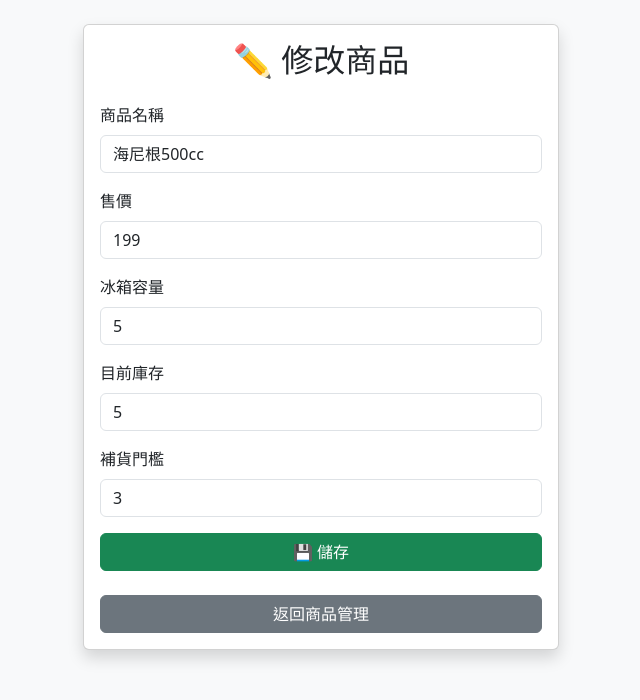
After one commit to pojen22/qinxiang-store, a Flask app: page /edit/1 in a window 1280 px wide. The commit adds this page. Shown: the top 700 px of the page, without its empty margins (319-959 px from the left). Run offline with Flask 3, Linux system fonts and the light colour scheme; data comes from the database, SQL or seed files in the repository.

Commit message:
新增 Web 商品修改

```diff
--- a/web/app.py
+++ b/web/app.py
@@ -135,6 +135,7 @@ def products():
 
     cursor.execute("""
     SELECT
+        id,
         name,
         price,
         fridge_now
@@ -151,5 +152,63 @@ def products():
         rows=rows
     )
 
+@app.route("/edit/<int:id>", methods=["GET", "POST"])
+def edit(id):
+
+    conn = sqlite3.connect(DATABASE)
+    cursor = conn.cursor()
+
+    if request.method == "POST":
+
+        name = request.form["name"]
+        price = request.form["price"]
+        fridge_max = request.form["fridge_max"]
+        fridge_now = request.form["fridge_now"]
+        restock_threshold = request.form["restock_threshold"]
+
+        cursor.execute("""
+        UPDATE products
+        SET
+            name=?,
+            price=?,
+            fridge_max=?,
+            fridge_now=?,
+            restock_threshold=?
+        WHERE id=?
+        """, (
+            name,
+            price,
+            fridge_max,
+            fridge_now,
+            restock_threshold,
+            id
+        ))
+
+        conn.commit()
+        conn.close()
+
+        return redirect("/products")
+
+    cursor.execute("""
+    SELECT
+        id,
+        name,
+        price,
+        fridge_max,
+        fridge_now,
+        restock_threshold
+    FROM products
+    WHERE id=?
+    """, (id,))
+
+    row = cursor.fetchone()
+
+    conn.close()
+
+    return render_template(
+        "edit.html",
+        row=row
+    )
+
 if __name__ == "__main__":
     app.run(debug=True)
--- /dev/null
+++ b/web/templates/edit.html
@@ -0,0 +1,94 @@
+<!DOCTYPE html>
+<html lang="zh-TW">
+
+<head>
+    <meta charset="UTF-8">
+    <meta name="viewport" content="width=device-width, initial-scale=1">
+    <title>修改商品</title>
+
+    <link href="https://cdn.jsdelivr.net/npm/bootstrap@5.3.7/dist/css/bootstrap.min.css" rel="stylesheet">
+</head>
+
+<body class="bg-light">
+
+<div class="container py-4" style="max-width:500px;">
+
+<div class="card shadow">
+
+<div class="card-body">
+
+<h2 class="text-center mb-4">
+
+✏️ 修改商品
+
+</h2>
+
+<form method="post">
+
+<label class="form-label">商品名稱</label>
+
+<input
+class="form-control mb-3"
+name="name"
+value="{{ row[1] }}">
+
+<label class="form-label">售價</label>
+
+<input
+class="form-control mb-3"
+type="number"
+name="price"
+value="{{ row[2] }}">
+
+<label class="form-label">冰箱容量</label>
+
+<input
+class="form-control mb-3"
+type="number"
+name="fridge_max"
+value="{{ row[3] }}">
+
+<label class="form-label">目前庫存</label>
+
+<input
+class="form-control mb-3"
+type="number"
+name="fridge_now"
+value="{{ row[4] }}">
+
+<label class="form-label">補貨門檻</label>
+
+<input
+class="form-control mb-3"
+type="number"
+name="restock_threshold"
+value="{{ row[5] }}">
+
+<button
+class="btn btn-success w-100">
+
+💾 儲存
+
+</button>
+
+</form>
+
+<br>
+
+<a
+href="/products"
+class="btn btn-secondary w-100">
+
+返回商品管理
+
+</a>
+
+</div>
+
+</div>
+
+</div>
+
+</body>
+
+</html>
```
Also changed, not shown: web/templates/products.html (+13 -0 lines).
